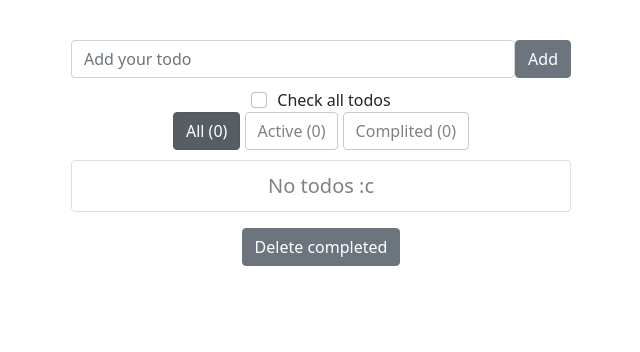
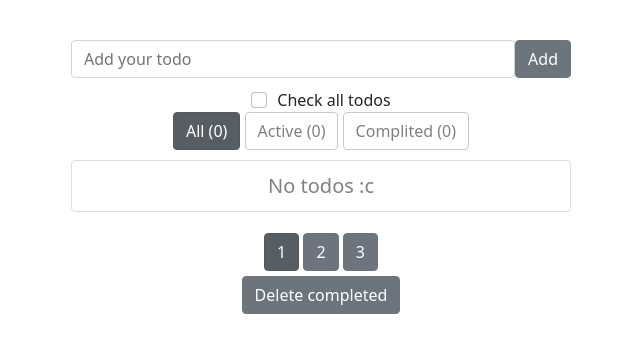
Before and after one commit to vkarelina/todo__karelina, a plain HTML site: page index.html in a window 1280 px wide. Shown: the whole page, without its empty margins (319-959 px from the left). Drawn offline with nearby package versions, Linux system fonts and the light colour scheme.

Commit message:
edit style for pagination

```diff
--- a/index.html
+++ b/index.html
@@ -28,6 +28,11 @@
           <p>No todos :c</p>
         </li>
       </ul>
+      <div class="todo-conteiner__pagination">
+        <button class="btn btn-secondary btn-add active" id="all">1</button>
+        <button class="btn btn-secondary btn-add" id="active">2</button>
+        <button class="btn btn-secondary btn-add" id="complited">3</button>
+      </div>
       <button class="btn btn-secondary btn-add" id="button-delete-completed">Delete completed</button>
     </div>
     <script
--- a/style.css
+++ b/style.css
@@ -105,3 +105,7 @@ input:checked[type=checkbox] {
     background-color: grey;
     color: white;
 }
+
+.todo-conteiner__pagination {
+    margin: 5px;
+}
```
